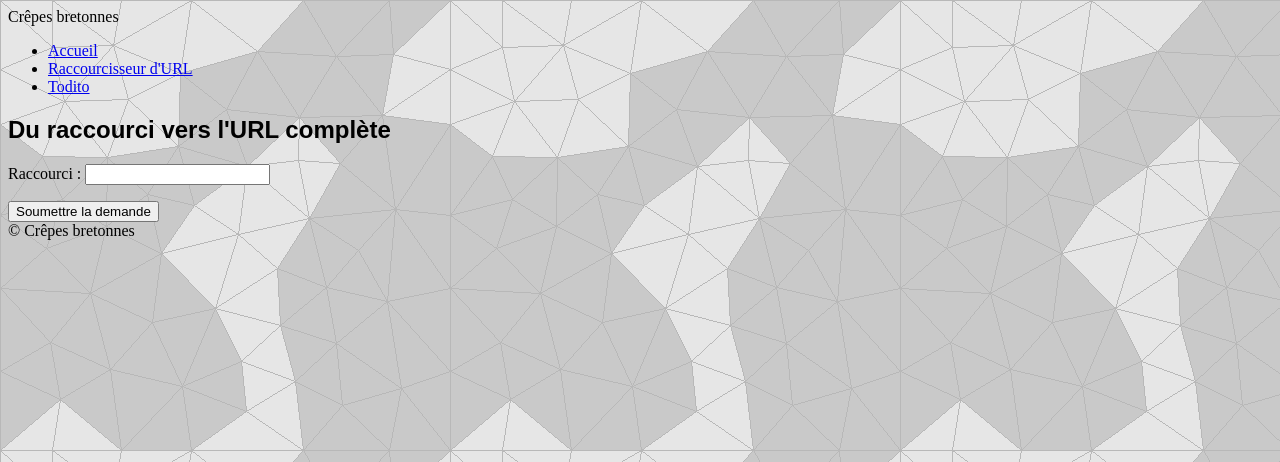
After one commit to jeanlucancey/tuto_open_classrooms_2, a Django app: page /mini_url/raccourci_vers_url in a window 1280 px wide. The commit adds this page. Shown: the top 462 px of the page. Run offline with Django 3.2, Linux system fonts and the light colour scheme.

Commit message:
2018/09/03 (Lu) 14:10 Raccourci vers URL: en cours

```diff
--- a/blog/templates/blog/todito.html
+++ b/blog/templates/blog/todito.html
@@ -14,6 +14,7 @@
   <li>&nbsp;</li>
   <li><a href="/mini_url/">Le raccourcisseur d'URL</a></li>
   <li><a href="/mini_url/voir_mini_url">Récapitulatif des Mini-URL</a></li>
+  <li><a href="/mini_url/raccourci_vers_url">Du raccourci vers l'URL</a></li>
   <li>&nbsp;</li>
   <li><a href="/blog/date">La date</a></li>
   <li><a href="/blog/mapage">Ma page</a></li>
--- a/mini_url/forms.py
+++ b/mini_url/forms.py
@@ -6,3 +6,14 @@ class MiniURLForm(forms.ModelForm):
         model = MiniURL
 #        fields = '__all__'
         fields = ('url_longue', 'pseudo_createur', )
+
+class FromShortcutToUrlForm(forms.ModelForm):
+    code_raccourci = forms.CharField(max_length=20, label="Raccourci", required=True)
+    # url_longue = forms.URLField(max_length=255)
+    # nombre_acces = forms.IntegerField()
+
+    class Meta:
+        model = MiniURL
+        # fields = '__all__'
+        # fields = ('code_raccourci', 'url_longue', 'nombre_acces', )
+        fields = ('code_raccourci', )
--- /dev/null
+++ b/mini_url/templates/mini_url/raccourci_vers_url.html
@@ -0,0 +1,16 @@
+{% extends "base_url.html" %}
+{% block title %}Le raccourcisseur d'URL - Redirection{% endblock %}
+{% block content %}
+<h1>Du raccourci vers l'URL complète</h1>
+
+{% if envoi %}
+    <p>Votre raccourci a bien été envoyé.</p>
+{% else %}
+<form action="{% url "raccourci_vers_url" %}" method="post">
+    {% csrf_token %}
+    {{ form.as_p }}
+    <input type="submit" value="Soumettre la demande" />
+</form>
+{% endif %}
+
+{% endblock %}
--- a/mini_url/urls.py
+++ b/mini_url/urls.py
@@ -5,4 +5,5 @@ urlpatterns = [
     path('', views.accueil, name='accueil'),
     path('accueil', views.accueil, name='accueil'),
     path('voir_mini_url', views.voir_mini_url, name='voir_mini_url'),
+    path('raccourci_vers_url', views.raccourci_vers_url, name='raccourci_vers_url'),
 ]
--- a/mini_url/views.py
+++ b/mini_url/views.py
@@ -2,7 +2,7 @@ from django.http import HttpResponse, Http404
 from django.shortcuts import render, redirect
 from django.utils import timezone
 from .models import MiniURL
-from .forms import MiniURLForm
+from .forms import MiniURLForm, FromShortcutToUrlForm
 import random
 import string
 
@@ -11,7 +11,8 @@ def accueil(request):
     if form.is_valid():
         url_longue      = form.cleaned_data['url_longue']
         pseudo_createur = form.cleaned_data['pseudo_createur']
-        code_raccourci  = "http://jla.ly/" + generer(5)
+        # code_raccourci  = "http://jla.ly/" + generer(5)
+        code_raccourci  = generer(5)
         date            = timezone.now()
         nombre_acces    = 0
 
@@ -52,3 +53,16 @@ def voir_mini_url(request):
                 tabMiniUrl[numElt1] = tabMiniUrl[numElt2]
                 tabMiniUrl[numElt2] = intermed
     return render(request, 'mini_url/voir_mini_url.html', {'mes_mini_url': tabMiniUrl})
+
+def raccourci_vers_url(request):
+    form = FromShortcutToUrlForm(request.POST or None)
+    # Nous vérifions que les données envoyées sont valides
+    # Cette méthode renvoie False s'il n'y a pas de données
+    # dans le formulaire ou qu'il contient des erreurs.
+    if form.is_valid():
+        # Ici nous pouvons traiter les données du formulaire
+        code_raccourci = form.cleaned_data['code_raccourci']
+        # url_longue = form.cleaned_data['url_longue']
+        # nombre_acces = form.cleaned_data['nombre_acces']
+        envoi = True
+    return render(request, 'mini_url/raccourci_vers_url.html', locals())
```
Also changed, not shown: mini_url/templates/mini_url/accuse_reception.html (deleted, +0 -17 lines), db.sqlite3, mini_url/models.py (line endings or trailing spaces).
